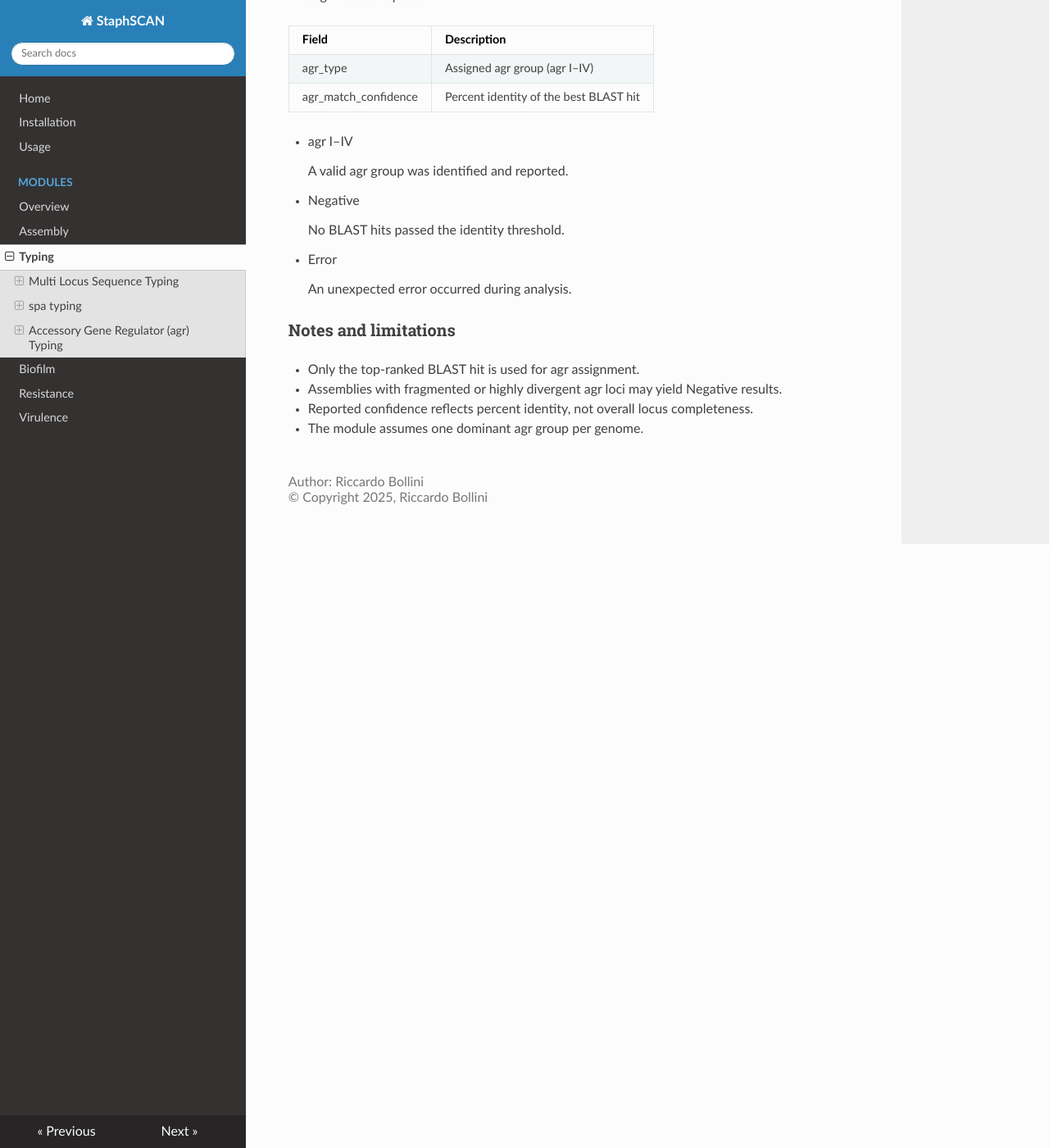
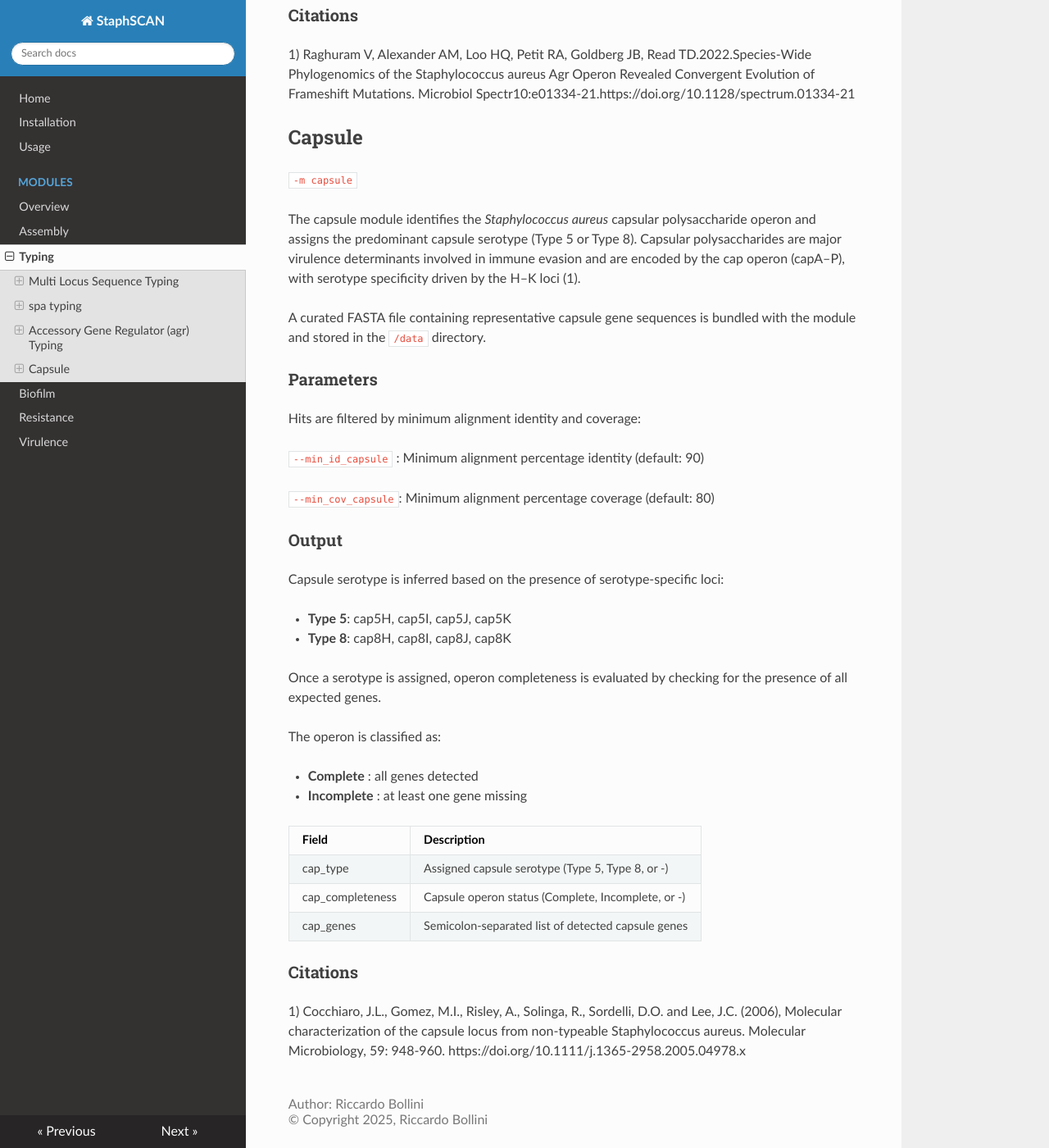
Before and after one commit to riccabolla/StaphSCAN, an MkDocs documentation site: the page built from docs/typing.md, in a window 1280 px wide and 1400 px high, scrolled down 3042 px. Shown: the whole window at 82% size. Built offline with MkDocs 1.6.1, drawn with Linux system fonts in a browser that asks for light colours; nearby versions of some CDN libraries; some of the changed text lies outside the part shown.

Commit message:
add capsule

```diff
--- a/docs/typing.md
+++ b/docs/typing.md
@@ -1,14 +1,12 @@
 # Typing
 
 StaphSCAN includes several typing methods, each of which can be run as a stand-alone module.
-
-For clarity, all these methods and their respective parameters are presented together on this page
 
 ## Multi Locus Sequence Typing
 
 ``-m mlst``
 
-All genomes identified as *Staphylococcus aureus* are subject to MLST using the seven-locus typing scheme described [here](https://pubmlst.org/organisms/staphylococcus-aureus)
+All genomes identified as *Staphylococcus aureus* are subject to MLST using the seven-locus typing scheme described [here](https://pubmlst.org/organisms/staphylococcus-aureus) (1).
 
 A copy of the MLST alleles and ST definitions is stored in the ``/data`` directory of this module.
 
@@ -33,6 +31,10 @@ For each locus, the following annotations may be reported:
 
 Imprecise or incomplete allelic profiles result in approximate ST assignments. In these cases, StaphSCAN reports the closest matching ST followed by the number of differing loci (n-locus variants, up to two). Example: `` ST1-1LV `` (closest match is ST1 with one differing allele)
 
+### Citations
+
+1) Jolley KA, Bray JE, Maiden MCJ. Open-access bacterial population genomics: BIGSdb software, the PubMLST.org website and their applications. Wellcome Open Res. 2018;3:124. Published 2018 Sep 24. doi:10.12688/wellcomeopenres.14826.1
+
 ## spa typing
 
 ``-m spa``
@@ -67,25 +61,12 @@ Spa typing is dependent on genome assembly quality, and fragmentation or sequenc
 
 ``-m agr``
 
-The agr module identifies the Staphylococcus aureus accessory gene regulator (agr) type, a quorum-sensing system involved in virulence regulation and commonly classified into four major groups (I–IV).
+The agr module identifies the *Staphylococcus aureus* accessory gene regulator (agr) type, a quorum-sensing system involved in virulence regulation and commonly classified into four major groups (I–IV) (1).
 
 A curated FASTA file containing representative agr group target sequences is bundled with the module and stored in the ``/data`` directory.
 
-### How it works
 
-Agr typing is performed using nucleotide BLAST against a local database of agr target sequences.
-
-Hits are filtered by minimum sequence identity (90.0%).
-
-Candidate matches are ranked by:
-
-* Percent identity
-
-* Alignment coverage
-
-* BLAST bitscore
-
-The top-ranking hit is used to assign the agr group.
+### Output
 
 Agr group identifiers are mapped to standard agr types as follows:
 
@@ -124,3 +102,47 @@ The agr module reports:
 * Assemblies with fragmented or highly divergent agr loci may yield Negative results.
 * Reported confidence reflects percent identity, not overall locus completeness.
 * The module assumes one dominant agr group per genome.
+
+### Citations
+
+1) Raghuram V, Alexander AM, Loo HQ, Petit RA, Goldberg JB, Read TD.2022.Species-Wide Phylogenomics of the Staphylococcus aureus Agr Operon Revealed Convergent Evolution of Frameshift Mutations. Microbiol Spectr10:e01334-21.https://doi.org/10.1128/spectrum.01334-21
+
+## Capsule
+
+``-m capsule``
+
+The capsule module identifies the *Staphylococcus aureus* capsular polysaccharide operon and assigns the predominant capsule serotype (Type 5 or Type 8). Capsular polysaccharides are major virulence determinants involved in immune evasion and are encoded by the cap operon (capA–P), with serotype specificity driven by the H–K loci (1).
+
+A curated FASTA file containing representative capsule gene sequences is bundled with the module and stored in the ``/data`` directory.
+
+### Parameters
+
+Hits are filtered by minimum alignment identity and coverage:
+
+``--min_id_capsule`` : Minimum alignment percentage identity (default: 90)
+
+``--min_cov_capsule``: Minimum alignment percentage coverage (default: 80)
+
+### Output
+
+Capsule serotype is inferred based on the presence of serotype-specific loci:
+
+* **Type 5**: cap5H, cap5I, cap5J, cap5K
+* **Type 8**: cap8H, cap8I, cap8J, cap8K
+
+Once a serotype is assigned, operon completeness is evaluated by checking for the presence of all expected genes.
+
+The operon is classified as:
+
+* **Complete** : all genes detected
+* **Incomplete** : at least one gene missing
+
+| Field            | Description                                        |
+| ---------------- | -------------------------------------------------- |
+| cap_type         | Assigned capsule serotype (Type 5, Type 8, or -)   |
+| cap_completeness | Capsule operon status (Complete, Incomplete, or -) |
+| cap_genes        | Semicolon-separated list of detected capsule genes |
+
+### Citations
+
+1) Cocchiaro, J.L., Gomez, M.I., Risley, A., Solinga, R., Sordelli, D.O. and Lee, J.C. (2006), Molecular characterization of the capsule locus from non-typeable Staphylococcus aureus. Molecular Microbiology, 59: 948-960. https://doi.org/10.1111/j.1365-2958.2005.04978.x
```
Also changed, not shown: other parts of docs/typing.md (+0 -11 lines).
